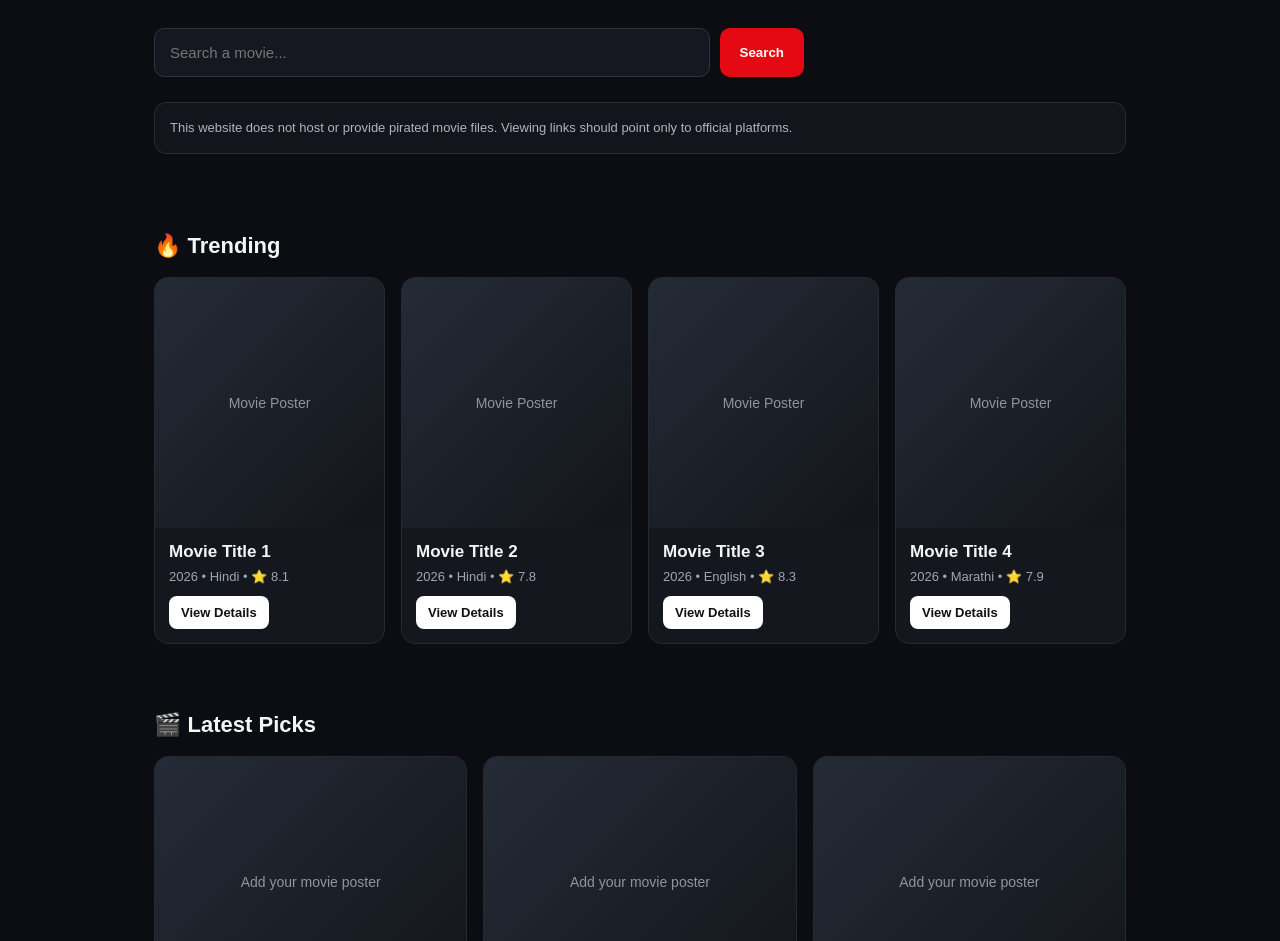
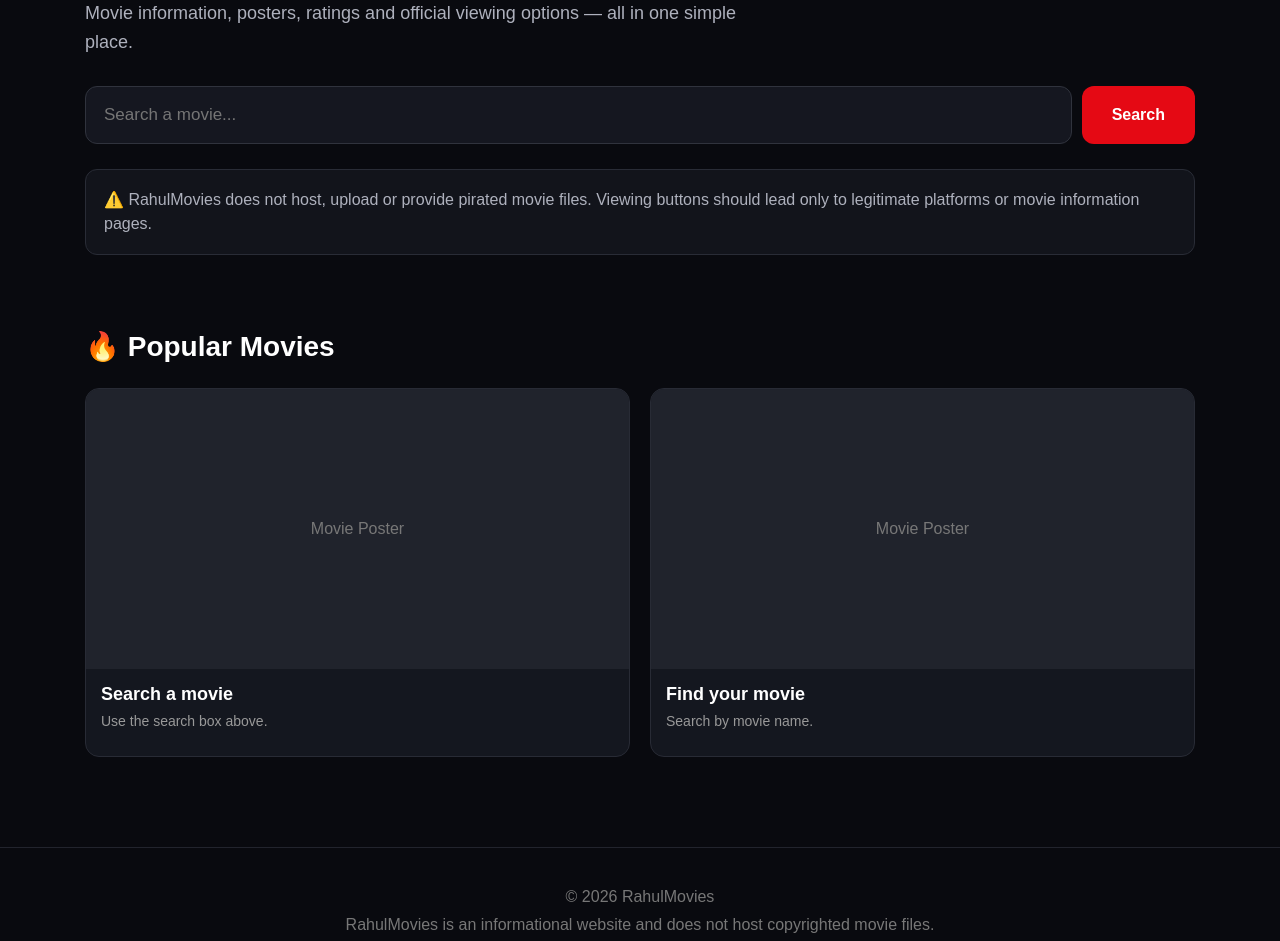
Before and after one commit to vasaver325-del/rahul-movies, a plain HTML site: page index.html in a window 1280 px wide. Shown: the part 212-1153 px from the top of the page. Drawn offline with Linux system fonts and the light colour scheme.

Commit message:
Update index.html

```diff
--- a/index.html
+++ b/index.html
@@ -3,82 +3,556 @@
 <head>
 <meta charset="UTF-8">
 <meta name="viewport" content="width=device-width, initial-scale=1.0">
-<title>Rahul Movies — Find Where to Watch</title>
-<meta name="description" content="Find movie details, trailers, ratings and official places to watch.">
+
+<title>RahulMovies – Find Where to Watch</title>
+
+<meta name="description" content="RahulMovies helps you find movies, ratings, trailers and official viewing options.">
+
 <style>
-*{box-sizing:border-box}body{margin:0;font-family:Arial,Helvetica,sans-serif;background:#0b0d12;color:#f5f5f5}
-header{padding:18px 5%;display:flex;justify-content:space-between;align-items:center;border-bottom:1px solid #20242d;position:sticky;top:0;background:#0b0d12eF;backdrop-filter:blur(10px);z-index:5}
-.logo{font-size:24px;font-weight:800}.logo span{color:#e50914}
-nav a{color:#bbb;text-decoration:none;margin-left:18px;font-size:14px}
-.hero{padding:60px 5% 35px;max-width:1100px;margin:auto}
-.hero h1{font-size:42px;margin:0 0 12px}.hero p{color:#aeb4bf;max-width:650px;line-height:1.6}
-.search{display:flex;gap:10px;margin-top:25px;max-width:650px}.search input{flex:1;padding:15px;border-radius:10px;border:1px solid #303541;background:#151820;color:white;font-size:15px}.search button{padding:0 20px;border:0;border-radius:10px;background:#e50914;color:#fff;font-weight:700}
-section{max-width:1100px;margin:auto;padding:25px 5%}.section-title{display:flex;justify-content:space-between;align-items:center}.section-title h2{font-size:22px}.grid{display:grid;grid-template-columns:repeat(auto-fit,minmax(180px,1fr));gap:16px}
-.card{background:#14171e;border:1px solid #242933;border-radius:14px;overflow:hidden;transition:.2s}.card:hover{transform:translateY(-3px);border-color:#3a404d}
-.poster{height:250px;background:linear-gradient(135deg,#252b36,#12151b);display:flex;align-items:center;justify-content:center;color:#8d95a3;font-size:14px;text-align:center;padding:15px}
-.info{padding:14px}.info h3{margin:0 0 7px;font-size:17px}.meta{color:#9da5b2;font-size:13px;margin-bottom:12px}.btn{display:inline-block;background:#fff;color:#111;text-decoration:none;padding:9px 12px;border-radius:8px;font-size:13px;font-weight:700}
-.notice{margin-top:25px;background:#12151c;border:1px solid #272d38;border-radius:12px;padding:15px;color:#aeb4bf;font-size:13px;line-height:1.6}
-footer{margin-top:50px;padding:30px 5%;border-top:1px solid #20242d;color:#818894;text-align:center;font-size:13px}
-@media(max-width:600px){.hero h1{font-size:32px}nav{display:none}.search{flex-direction:column}.search button{height:48px}.poster{height:220px}}
+*{
+  box-sizing:border-box;
+  margin:0;
+  padding:0;
+}
+
+body{
+  font-family:Arial,Helvetica,sans-serif;
+  background:#090a0f;
+  color:#fff;
+}
+
+header{
+  padding:20px 6%;
+  border-bottom:1px solid #22242d;
+  display:flex;
+  justify-content:space-between;
+  align-items:center;
+}
+
+.logo{
+  font-size:28px;
+  font-weight:800;
+}
+
+.logo span{
+  color:#e50914;
+}
+
+.container{
+  max-width:1150px;
+  margin:auto;
+  padding:0 20px;
+}
+
+.hero{
+  padding:70px 0 45px;
+}
+
+.hero h1{
+  font-size:48px;
+  line-height:1.1;
+  margin-bottom:15px;
+}
+
+.hero p{
+  color:#aeb1bd;
+  font-size:18px;
+  line-height:1.6;
+  max-width:700px;
+}
+
+.search-box{
+  display:flex;
+  gap:10px;
+  margin-top:30px;
+}
+
+.search-box input{
+  flex:1;
+  padding:18px;
+  border-radius:12px;
+  border:1px solid #30333d;
+  background:#151720;
+  color:white;
+  font-size:17px;
+  outline:none;
+}
+
+.search-box button{
+  padding:0 30px;
+  border:none;
+  border-radius:12px;
+  background:#e50914;
+  color:white;
+  font-weight:bold;
+  font-size:16px;
+  cursor:pointer;
+}
+
+.search-box button:hover{
+  background:#ff1722;
+}
+
+.notice{
+  margin-top:25px;
+  padding:18px;
+  border:1px solid #292c36;
+  background:#12141b;
+  border-radius:12px;
+  color:#aeb1bd;
+  line-height:1.5;
+}
+
+section{
+  padding:30px 0;
+}
+
+.section-title{
+  font-size:28px;
+  margin-bottom:25px;
+}
+
+.movies{
+  display:grid;
+  grid-template-columns:repeat(auto-fit,minmax(190px,1fr));
+  gap:20px;
+}
+
+.card{
+  background:#14171f;
+  border:1px solid #282b35;
+  border-radius:14px;
+  overflow:hidden;
+  transition:.2s;
+}
+
+.card:hover{
+  transform:translateY(-5px);
+  border-color:#e50914;
+}
+
+.poster{
+  height:280px;
+  background:#20232c;
+  display:flex;
+  align-items:center;
+  justify-content:center;
+  color:#777;
+  overflow:hidden;
+}
+
+.poster img{
+  width:100%;
+  height:100%;
+  object-fit:cover;
+}
+
+.info{
+  padding:15px;
+}
+
+.info h3{
+  font-size:18px;
+  margin-bottom:8px;
+}
+
+.info p{
+  color:#999;
+  font-size:14px;
+  margin-bottom:12px;
+}
+
+.buttons{
+  display:flex;
+  flex-direction:column;
+  gap:8px;
+}
+
+.btn{
+  display:block;
+  text-align:center;
+  text-decoration:none;
+  padding:10px;
+  border-radius:8px;
+  font-size:14px;
+  font-weight:bold;
+}
+
+.imdb{
+  background:#f5c518;
+  color:#000;
+}
+
+.youtube{
+  background:#ff0000;
+  color:#fff;
+}
+
+.netflix{
+  background:#111;
+  border:1px solid #444;
+  color:white;
+}
+
+.empty{
+  color:#888;
+  padding:30px 0;
+  text-align:center;
+}
+
+.loading{
+  display:none;
+  color:#aaa;
+  margin-top:20px;
+}
+
+footer{
+  margin-top:60px;
+  padding:35px 20px;
+  border-top:1px solid #22242d;
+  text-align:center;
+  color:#777;
+  line-height:1.7;
+}
+
+@media(max-width:600px){
+
+  .hero{
+    padding-top:45px;
+  }
+
+  .hero h1{
+    font-size:36px;
+  }
+
+  .search-box{
+    flex-direction:column;
+  }
+
+  .search-box button{
+    padding:16px;
+  }
+
+  .movies{
+    grid-template-columns:repeat(2,1fr);
+    gap:12px;
+  }
+
+  .poster{
+    height:230px;
+  }
+
+  .info{
+    padding:10px;
+  }
+
+  .info h3{
+    font-size:15px;
+  }
+}
 </style>
 </head>
+
 <body>
+
 <header>
-  <div class="logo">Rahul<span>Movies</span></div>
-  <nav><a href="#trending">Trending</a><a href="#latest">Latest</a><a href="#about">About</a></nav>
+  <div class="logo">
+    Rahul<span>Movies</span>
+  </div>
 </header>
 
-<main>
+<main class="container">
+
 <section class="hero">
-  <h1>Find where to watch your next movie.</h1>
-  <p>Movie information, trailers, ratings and official viewing options — all in one simple place.</p>
-  <div class="search">
-    <input id="searchBox" type="search" placeholder="Search a movie...">
-    <button onclick="searchMovies()">Search</button>
-  </div>
-  <div class="notice">This website does not host or provide pirated movie files. Viewing links should point only to official platforms.</div>
+
+<h1>Find where to watch your next movie.</h1>
+
+<p>
+Movie information, posters, ratings and official viewing options —
+all in one simple place.
+</p>
+
+<div class="search-box">
+
+<input
+  type="text"
+  id="searchInput"
+  placeholder="Search a movie..."
+  autocomplete="off"
+>
+
+<button onclick="searchMovie()">Search</button>
+
+</div>
+
+<div class="loading" id="loading">
+Searching movies...
+</div>
+
+<div class="notice">
+⚠️ RahulMovies does not host, upload or provide pirated movie files.
+Viewing buttons should lead only to legitimate platforms or movie information pages.
+</div>
+
 </section>
 
-<section id="trending">
-  <div class="section-title"><h2>🔥 Trending</h2></div>
-  <div class="grid" id="movieGrid"></div>
+
+<section>
+
+<h2 class="section-title">🔥 Popular Movies</h2>
+
+<div class="movies" id="movies">
+
+<div class="card">
+
+<div class="poster">
+<span>Movie Poster</span>
+</div>
+
+<div class="info">
+
+<h3>Search a movie</h3>
+
+<p>Use the search box above.</p>
+
+</div>
+
+</div>
+
+<div class="card">
+
+<div class="poster">
+<span>Movie Poster</span>
+</div>
+
+<div class="info">
+
+<h3>Find your movie</h3>
+
+<p>Search by movie name.</p>
+
+</div>
+
+</div>
+
+</div>
+
 </section>
 
-<section id="latest">
-  <div class="section-title"><h2>🎬 Latest Picks</h2></div>
-  <div class="grid">
-    <article class="card"><div class="poster">Add your movie poster</div><div class="info"><h3>Movie Title</h3><div class="meta">2026 • Hindi • ⭐ 8.0</div><a class="btn" href="#" onclick="return false">Where to Watch</a></div></article>
-    <article class="card"><div class="poster">Add your movie poster</div><div class="info"><h3>Movie Title</h3><div class="meta">2026 • Hindi • ⭐ 7.6</div><a class="btn" href="#" onclick="return false">Where to Watch</a></div></article>
-    <article class="card"><div class="poster">Add your movie poster</div><div class="info"><h3>Movie Title</h3><div class="meta">2026 • English • ⭐ 8.2</div><a class="btn" href="#" onclick="return false">Where to Watch</a></div></article>
-  </div>
-</section>
-
-<section id="about">
-  <h2>About Rahul Movies</h2>
-  <p style="color:#aeb4bf;line-height:1.7">Rahul Movies is designed to help visitors discover movies and find legitimate places to watch them. Replace the sample cards with current movie information and official platform links before publishing.</p>
-</section>
 </main>
 
-<footer>© 2026 Rahul Movies • Movie information & official viewing sources</footer>
+
+<footer>
+
+© 2026 RahulMovies
+
+<br>
+
+RahulMovies is an informational website and does not host copyrighted movie files.
+
+</footer>
+
 
 <script>
-const movies = [
- {title:"Movie Title 1", year:"2026", lang:"Hindi", rating:"8.1"},
- {title:"Movie Title 2", year:"2026", lang:"Hindi", rating:"7.8"},
- {title:"Movie Title 3", year:"2026", lang:"English", rating:"8.3"},
- {title:"Movie Title 4", year:"2026", lang:"Marathi", rating:"7.9"}
-];
 
-function render(list){
- const grid=document.getElementById("movieGrid");
- grid.innerHTML=list.map(m=>`<article class="card"><div class="poster">Movie Poster</div><div class="info"><h3>${m.title}</h3><div class="meta">${m.year} • ${m.lang} • ⭐ ${m.rating}</div><a class="btn" href="#" onclick="return false">View Details</a></div></article>`).join("");
+const searchInput = document.getElementById("searchInput");
+const movies = document.getElementById("movies");
+const loading = document.getElementById("loading");
+
+
+searchInput.addEventListener("keypress", function(event){
+
+  if(event.key === "Enter"){
+    searchMovie();
+  }
+
+});
+
+
+async function searchMovie(){
+
+  const query = searchInput.value.trim();
+
+  if(!query){
+
+    alert("Please enter a movie name.");
+
+    return;
+
+  }
+
+  loading.style.display = "block";
+
+  movies.innerHTML = "";
+
+  try{
+
+    /*
+      IMDb public suggestion endpoint.
+      This is used only for movie information/search.
+    */
+
+    const url =
+      "https://v3.sg.media-imdb.com/suggestion/x/" +
+      encodeURIComponent(query) +
+      ".json";
+
+    const response = await fetch(url);
+
+    if(!response.ok){
+
+      throw new Error("Search failed");
+
+    }
+
+    const data = await response.json();
+
+    const results = data.d || [];
+
+    const movieResults = results
+      .filter(item =>
+        item.id &&
+        (
+          item.q === "feature" ||
+          item.q === "movie" ||
+          item.q === "video"
+        )
+      )
+      .slice(0,12);
+
+
+    if(movieResults.length === 0){
+
+      movies.innerHTML =
+        '<div class="empty">No movies found. Try another name.</div>';
+
+      loading.style.display = "none";
+
+      return;
+
+    }
+
+
+    movieResults.forEach(movie => {
+
+      const title =
+        movie.l || movie.q || "Unknown Movie";
+
+      const year =
+        movie.y || "N/A";
+
+      const image =
+        movie.i && movie.i.imageUrl
+          ? movie.i.imageUrl
+          : "";
+
+
+      const imdbUrl =
+        "https://www.imdb.com/title/" +
+        movie.id +
+        "/";
+
+
+      const youtubeUrl =
+        "https://www.youtube.com/results?search_query=" +
+        encodeURIComponent(title + " official trailer");
+
+
+      const netflixUrl =
+        "https://www.netflix.com/search?q=" +
+        encodeURIComponent(title);
+
+
+      const card = document.createElement("div");
+
+      card.className = "card";
+
+
+      card.innerHTML = `
+
+        <div class="poster">
+
+          ${
+            image
+            ? `<img src="${image}" alt="${title} poster">`
+            : `<span>Movie Poster</span>`
+          }
+
+        </div>
+
+        <div class="info">
+
+          <h3>${escapeHTML(title)}</h3>
+
+          <p>Year: ${year}</p>
+
+          <div class="buttons">
+
+            <a
+              class="btn imdb"
+              href="${imdbUrl}"
+              target="_blank"
+              rel="noopener noreferrer"
+            >
+              IMDb
+            </a>
+
+            <a
+              class="btn youtube"
+              href="${youtubeUrl}"
+              target="_blank"
+              rel="noopener noreferrer"
+            >
+              Official Trailer
+            </a>
+
+            <a
+              class="btn netflix"
+              href="${netflixUrl}"
+              target="_blank"
+              rel="noopener noreferrer"
+            >
+              Check Netflix
+            </a>
+
+          </div>
+
+        </div>
+
+      `;
+
+
+      movies.appendChild(card);
+
+    });
+
+  }
+
+  catch(error){
+
+    movies.innerHTML =
+      '<div class="empty">Something went wrong. Please try again.</div>';
+
+    console.error(error);
+
+  }
+
+  loading.style.display = "none";
+
 }
-function searchMovies(){
- const q=document.getElementById("searchBox").value.trim().toLowerCase();
- render(q ? movies.filter(m=>m.title.toLowerCase().includes(q)||m.lang.toLowerCase().includes(q)) : movies);
+
+
+function escapeHTML(text){
+
+  const div = document.createElement("div");
+
+  div.textContent = text;
+
+  return div.innerHTML;
+
 }
-document.getElementById("searchBox").addEventListener("keydown",e=>{if(e.key==="Enter")searchMovies()});
-render(movies);
+
 </script>
+
 </body>
 </html>
```
